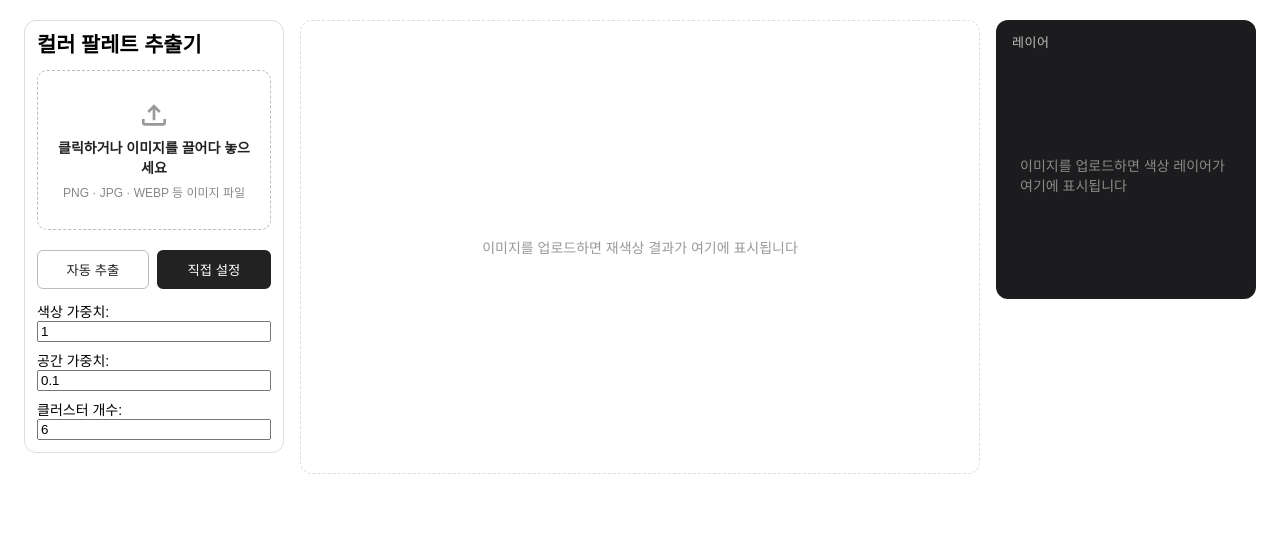
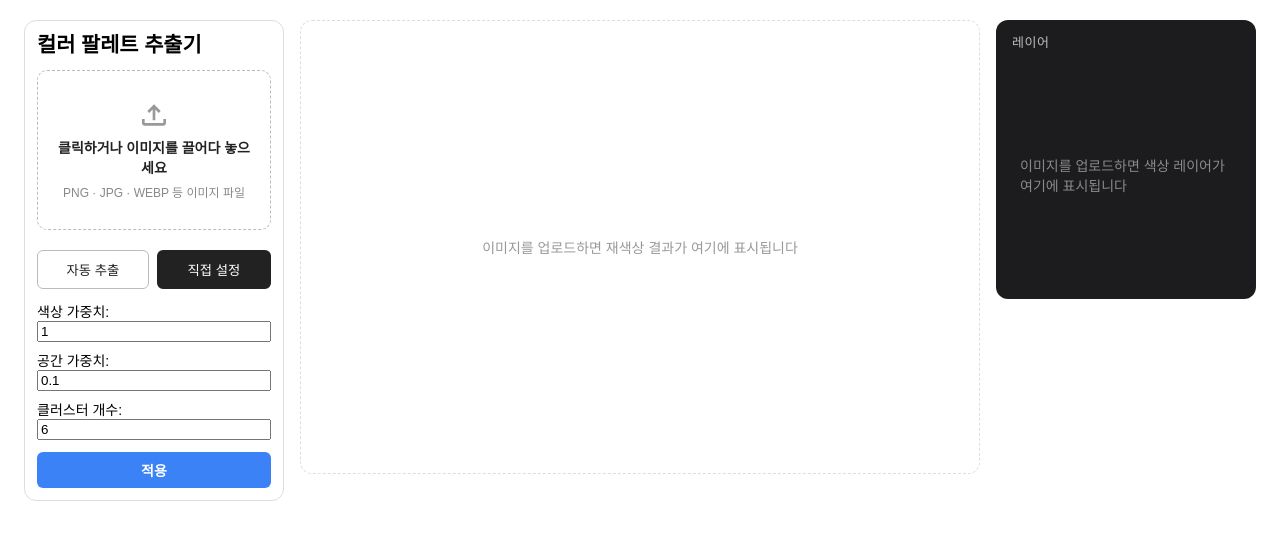
Before and after one commit to Chokoty/colorPalleteGenerate, a React (Vite) app: page / in a window 1280 px wide. Both pictures are taken after a click on the tab "직접 설정". Shown: the top 540 px of the page. Built offline with nearby package versions, Linux system fonts and the light colour scheme.

Commit message:
feat: add Apply button and instant input state to settings panel to prevent typing lag

```diff
--- a/src/App.jsx
+++ b/src/App.jsx
@@ -839,49 +839,37 @@ function App() {
         }
     };
 
-    const handleWeightChange = (type, value) => {
-        let nextColor = colorWeight;
-        let nextSpatial = spatialWeight;
+    const applySettings = () => {
+        if (!imageRef.current) return;
+        const nextColor = Number.parseFloat(colorWeight);
+        const validColor = Number.isFinite(nextColor) ? nextColor : 1.0;
+        const nextSpatial = Number.parseFloat(spatialWeight);
+        const validSpatial = Number.isFinite(nextSpatial) ? nextSpatial : 0.1;
+
         let nextCount = manualCountRef.current;
-        if (type === "color") {
-            nextColor = Number.parseFloat(value);
-            if (!Number.isFinite(nextColor)) return;
-            setColorWeight(nextColor);
-        } else if (type === "spatial") {
-            nextSpatial = Number.parseFloat(value);
-            if (!Number.isFinite(nextSpatial)) return;
-            setSpatialWeight(nextSpatial);
-        } else if (type === "clusterCount") {
-            if (modeRef.current !== "manual") return;
-            const parsed = Number.parseInt(value, 10);
-            if (!Number.isFinite(parsed)) return;
-            nextCount = Math.max(1, parsed);
+        if (modeRef.current === "manual") {
+            const parsedCount = Number.parseInt(clusterCount, 10);
+            nextCount = Number.isFinite(parsedCount) ? Math.max(1, parsedCount) : 6;
             manualCountRef.current = nextCount;
             setClusterCount(nextCount);
         }
 
-        if (!imageRef.current || !clusterIdsRef.current || !canvasRef.current) return;
-
-        // Typing a digit or nudging a spinner fires this on every keystroke.
-        // The number inputs above already update instantly (setState calls
-        // run synchronously); only the expensive reclustering/reassignment
-        // waits for typing to pause, so the UI never feels blocked mid-type.
         setIsUpdating(true);
-        clearTimeout(weightDebounceRef.current);
-        weightDebounceRef.current = setTimeout(() => {
+        setTimeout(() => {
             if (modeRef.current === "manual") {
-                runManual(imageRef.current, nextCount, nextColor, nextSpatial);
+                runManual(imageRef.current, nextCount, validColor, validSpatial);
                 setIsUpdating(false);
                 return;
             }
+            if (clusterIdsRef.current && canvasRef.current) {
                 const { data, width, height } = imageRef.current;
                 assignLabIds(
                     data,
                     width,
                     height,
                     clusters,
-                nextColor,
-                nextSpatial,
+                    validColor,
+                    validSpatial,
                     clusterIdsRef.current,
                     false
                 );
@@ -889,8 +877,9 @@ function App() {
                 setOpaqueShares(stats.shares);
                 setClusterPositions(stats.positions);
                 updateCanvasAndLayers(clusters);
+            }
             setIsUpdating(false);
-        }, 350);
+        }, 10);
     };
 
     const addColorFromImage = (event) => {
@@ -1301,32 +1290,45 @@ function App() {
                         ))}
                     </div>
                     {mode === "manual" && (
-                        <div className="settings-panel">
+                        <form
+                            className="settings-panel"
+                            onSubmit={(e) => {
+                                e.preventDefault();
+                                applySettings();
+                            }}
+                        >
                             <label>색상 가중치: </label>
                             <input
                                 type="number"
                                 value={colorWeight}
-                                onChange={(e) => handleWeightChange("color", e.target.value)}
+                                onChange={(e) => setColorWeight(e.target.value)}
                                 step="0.1"
                                 min="0"
                             />
-                            <label> 공간 가중치: </label>
+                            <label>공간 가중치: </label>
                             <input
                                 type="number"
                                 value={spatialWeight}
-                                onChange={(e) => handleWeightChange("spatial", e.target.value)}
+                                onChange={(e) => setSpatialWeight(e.target.value)}
                                 step="0.1"
                                 min="0"
                             />
-                            <label> 클러스터 개수: </label>
+                            <label>클러스터 개수: </label>
                             <input
                                 type="number"
                                 value={clusterCount}
-                                onChange={(e) => handleWeightChange("clusterCount", e.target.value)}
+                                onChange={(e) => setClusterCount(e.target.value)}
                                 step="1"
                                 min="1"
                             />
-                        </div>
+                            <button
+                                type="submit"
+                                className="settings-panel-apply-btn"
+                                disabled={isUpdating || isLoadingImage}
+                            >
+                                {isUpdating ? "적용 중..." : "적용"}
+                            </button>
+                        </form>
                     )}
                     {imageData && (
                         <div className="panel-image">
--- a/src/index.css
+++ b/src/index.css
@@ -378,6 +378,29 @@ body {
     box-sizing: border-box;
 }
 
+.settings-panel-apply-btn {
+    width: 100%;
+    margin-top: 12px;
+    padding: 8px 12px;
+    background: #3b82f6;
+    color: #ffffff;
+    border: none;
+    border-radius: 6px;
+    font-size: 14px;
+    font-weight: 600;
+    cursor: pointer;
+    transition: background-color 0.15s;
+}
+
+.settings-panel-apply-btn:hover {
+    background: #2563eb;
+}
+
+.settings-panel-apply-btn:disabled {
+    background: #93c5fd;
+    cursor: not-allowed;
+}
+
 .panel-title {
     margin: 0 0 12px;
     font-size: 1.3rem;
```
Lines whose indentation alone changed are shown as unchanged.
